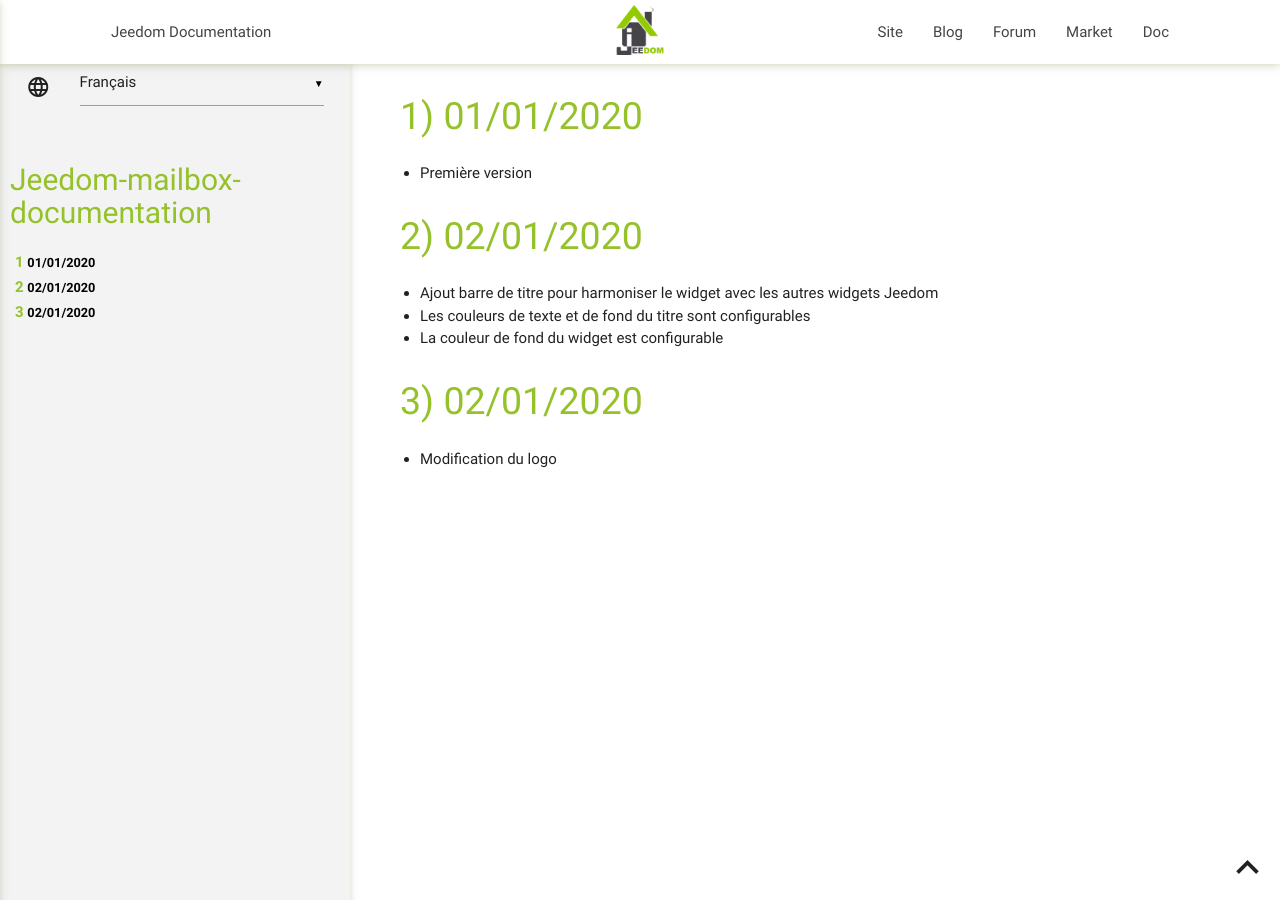
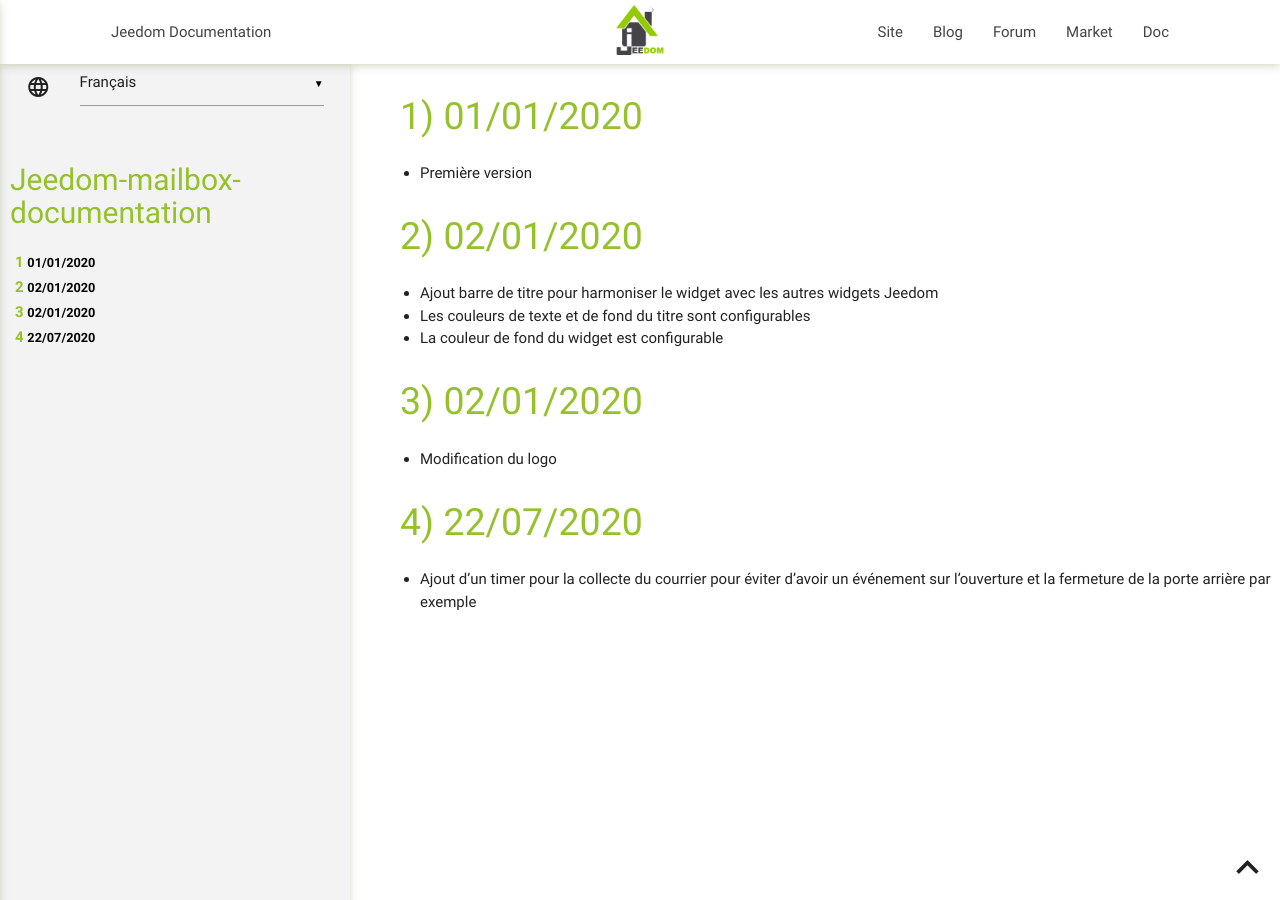
Before and after one commit to baubry/jeedom-plugin-mailbox-documentation, a Jekyll site: the page built from docs/fr_FR/changelog.md, in a window 1280 px wide. Built offline with Jekyll 4.4.1, drawn with Linux system fonts in a browser that asks for light colours; our own code applies the rules of GitHub Pages for plain Markdown files.

Commit message:
documentation updated for collect timer

```diff
--- a/docs/fr_FR/changelog.md
+++ b/docs/fr_FR/changelog.md
@@ -11,3 +11,7 @@
 # 02/01/2020
 
 - Modification du logo
+
+# 22/07/2020
+
+- Ajout d'un timer pour la collecte du courrier pour éviter d'avoir un événement sur l'ouverture et la fermeture de la porte arrière par exemple
```
Also changed, not shown: docs/en_US/changelog.md (+4 -0 lines), docs/en_US/index.md (+2 -1 lines), docs/fr_FR/index.md (+2 -1 lines), docs/images/mailbox5.png.
